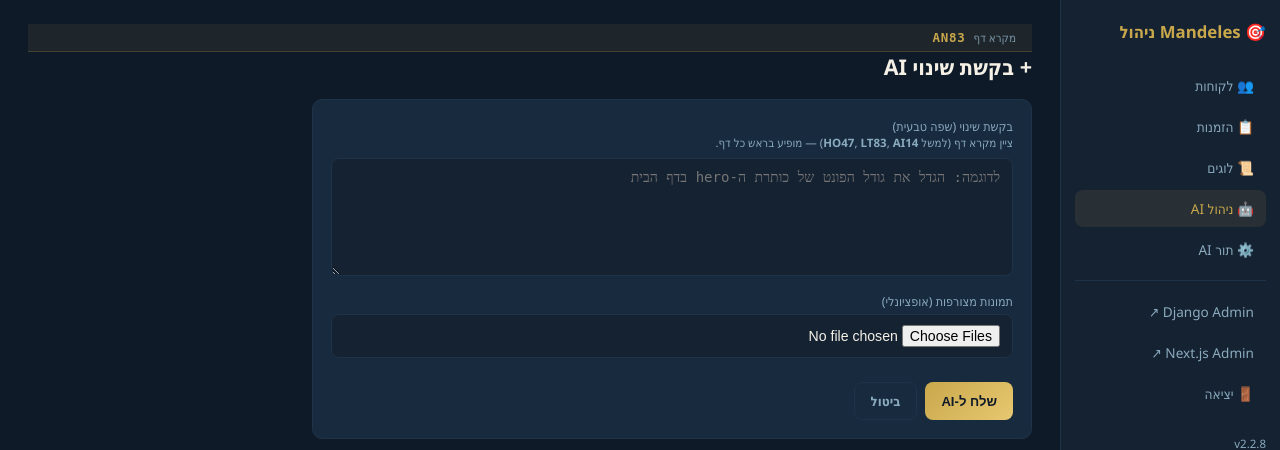
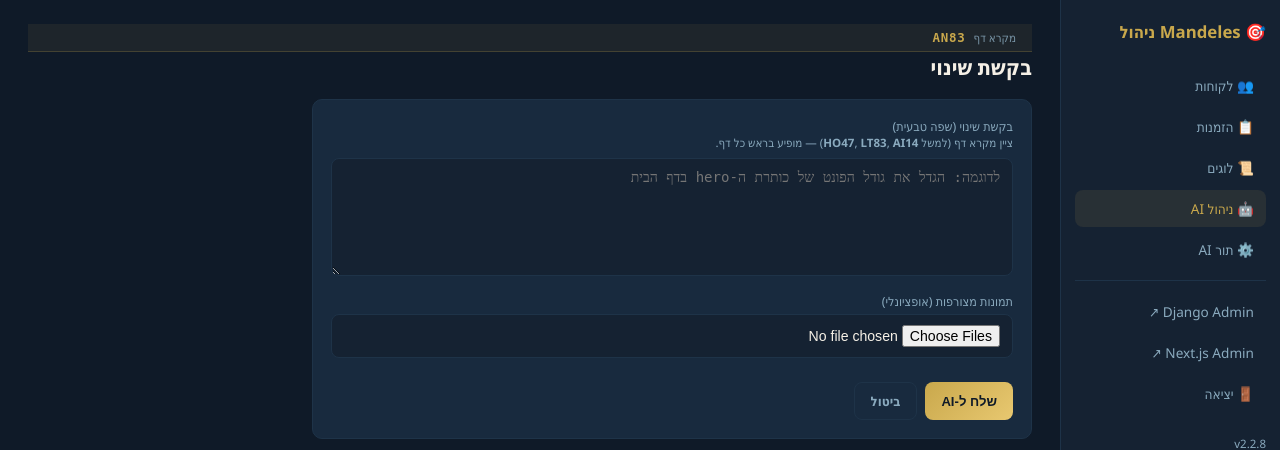
Before and after one commit to ihabah1/mendeles-next, a Django app: page /manage/ai/new/ in a window 1280 px wide. Shown: the top 450 px of the page. Run offline with Django 5.2, Linux system fonts and the light colour scheme; a user stored in the database is signed in; data comes from the database, SQL or seed files in the repository.

Commit message:
ai-agent: change request #16

```diff
--- a/backend/templates/portal/ai_request_form.html
+++ b/backend/templates/portal/ai_request_form.html
@@ -1,7 +1,7 @@
 {% extends "portal/base.html" %}
 {% block title %}בקשת AI חדשה — Mandeles{% endblock %}
 {% block content %}
-<h1 class="page-title">+ בקשת שינוי AI</h1>
+<h1 class="page-title">בקשת שינוי</h1>
 <div class="card" style="max-width:720px;">
   <form method="post" enctype="multipart/form-data">
     {% csrf_token %}
```
